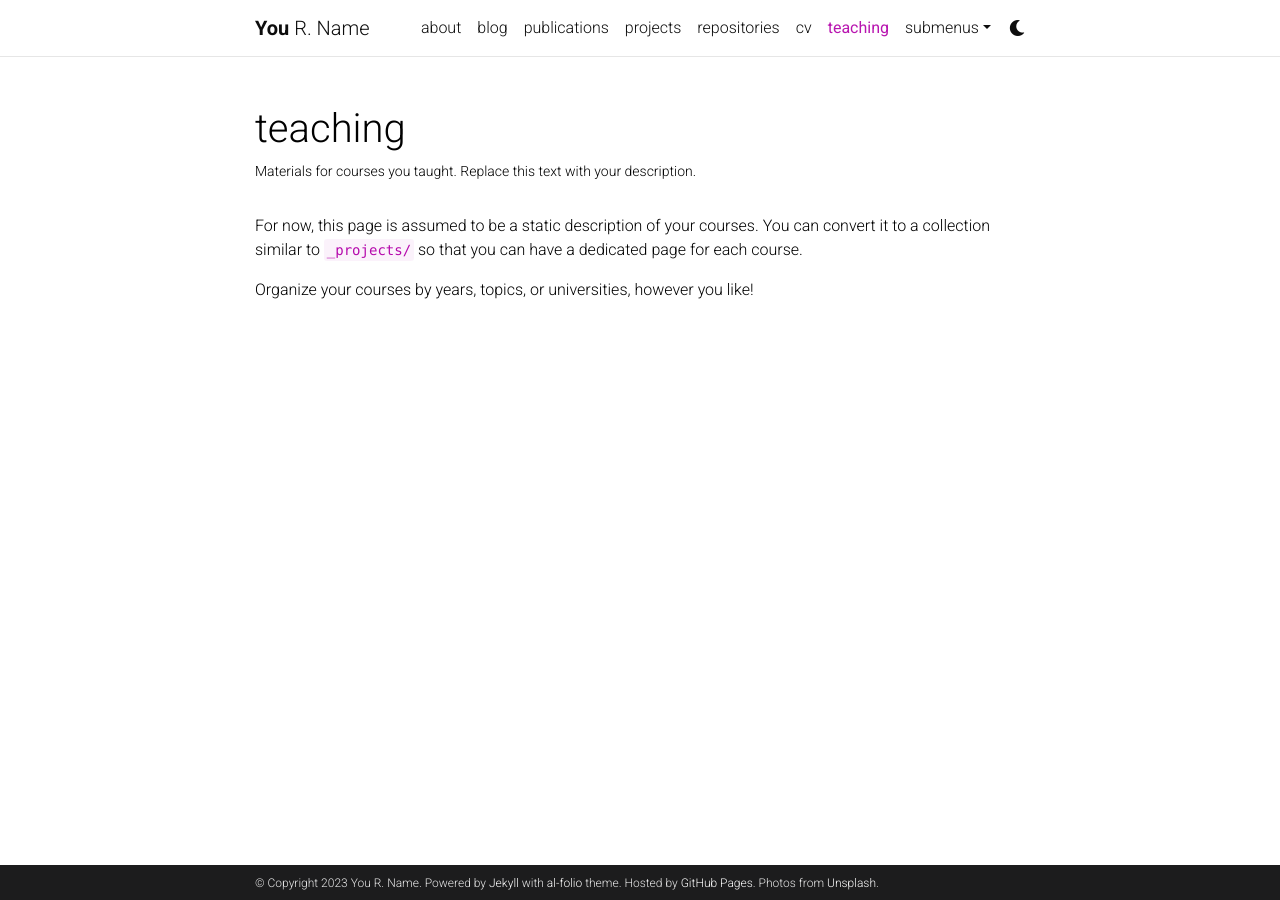
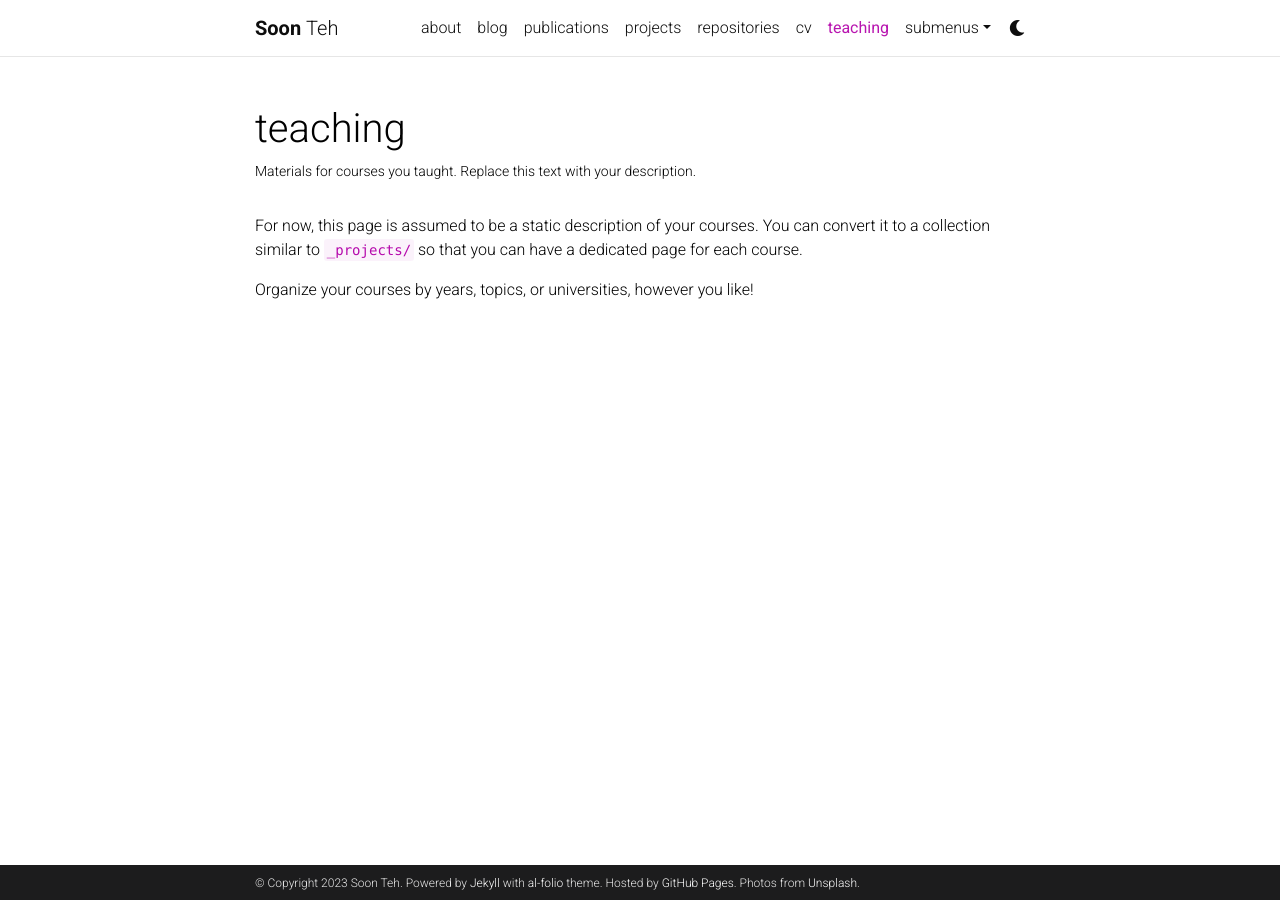
Before and after one commit to soon-teh/soon-teh.github.io, a Jekyll site: the page built from _pages/teaching.md, in a window 1280 px wide. Built offline with Jekyll 4.4.1, drawn with Linux system fonts in a browser that asks for light colours; comment, search, counter and statistics services are not loaded; a style sheet for code colours, icons or effects is not loaded.

Commit message:
Update _config.yml

```diff
--- a/_config.yml
+++ b/_config.yml
@@ -3,10 +3,10 @@
 # -----------------------------------------------------------------------------
 
 title: blank # the website title (if blank, full name will be used instead)
-first_name: You
-middle_name: R.
-last_name: Name
-email: you@example.com
+first_name: Soon
+middle_name:
+last_name: Teh
+email: soon@duck.com
 description: > # the ">" symbol means to ignore newlines until "footer_text:"
   A simple, whitespace theme for academics. Based on [*folio](https://github.com/bogoli/-folio) design.
 footer_text: >
@@ -18,8 +18,8 @@ keywords: jekyll, jekyll-theme, academic-website, portfolio-website  # add your
 lang: en # the language of your site (for example: en, fr, cn, ru, etc.)
 icon: ⚛️  # the emoji used as the favicon (alternatively, provide image name in /assets/img/)
 
-url: https://alshedivat.github.io # the base hostname & protocol for your site
-baseurl: /al-folio # the subpath of your site, e.g. /blog/
+url: https://soon-teh.github.io # the base hostname & protocol for your site
+baseurl: # the subpath of your site, e.g. /blog/
 last_updated: false # set to true if you want to display last updated in the footer
 impressum_path:  # set to path to include impressum link in the footer, use the same path as permalink in a page, helps to conform with EU GDPR
 
```
